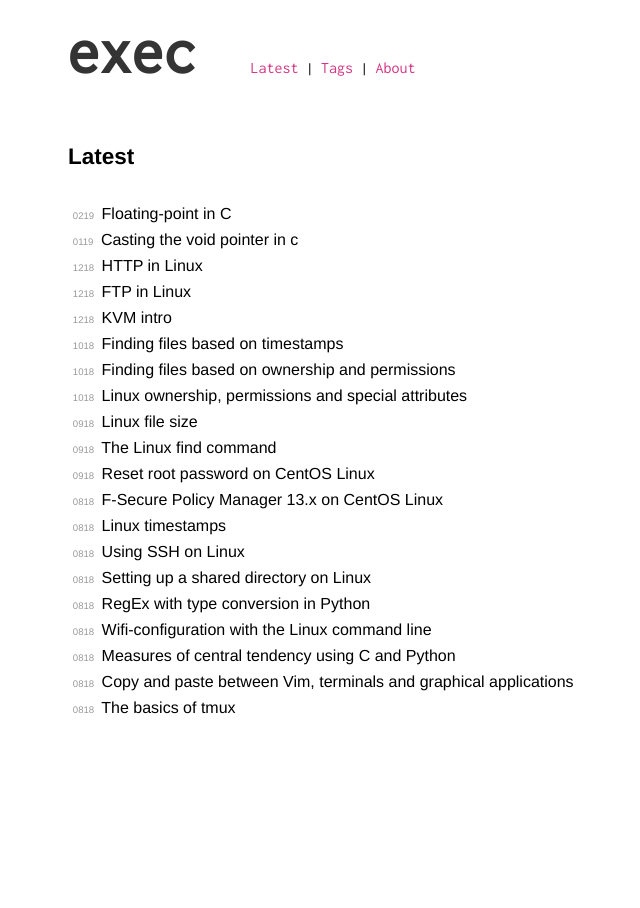
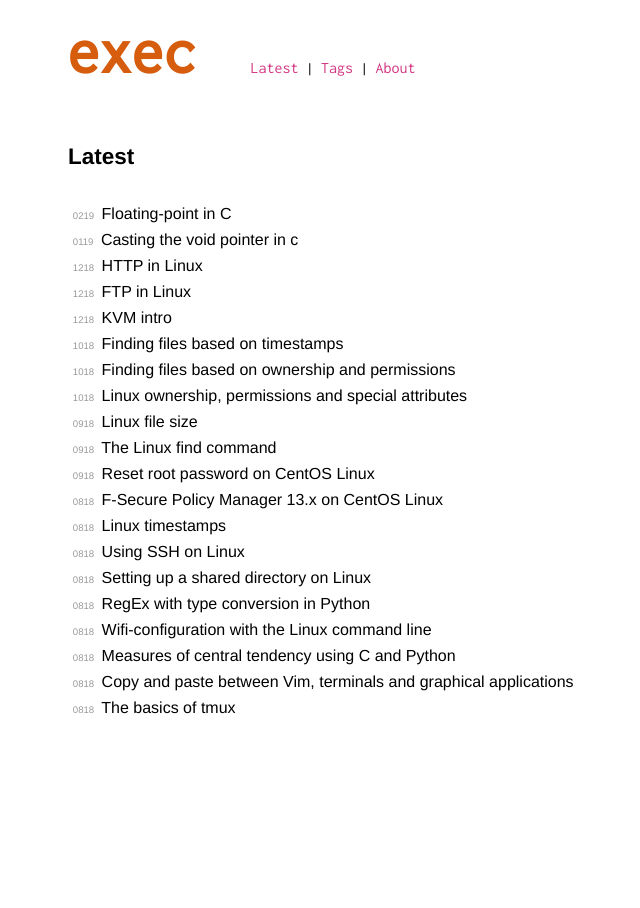
Before and after one commit to execas/execas.github.io, a Jekyll site: the page built from index.html, in a window 1280 px wide. Shown: the whole page, without its empty margins (213-853 px from the left). Built offline with Jekyll 4.4.1, drawn with Linux system fonts in a browser that asks for light colours.

Commit message:
Update execas.css

```diff
--- a/css/execas.css
+++ b/css/execas.css
@@ -130,7 +130,7 @@ p {
 .header h1 {
      font-size: 4rem;
      margin-right: 3rem;
-     color: #343434;
+     color: #d65d0e;
      display: inline;
      margin-top: 0px;
      margin-bottom:0px;
```
